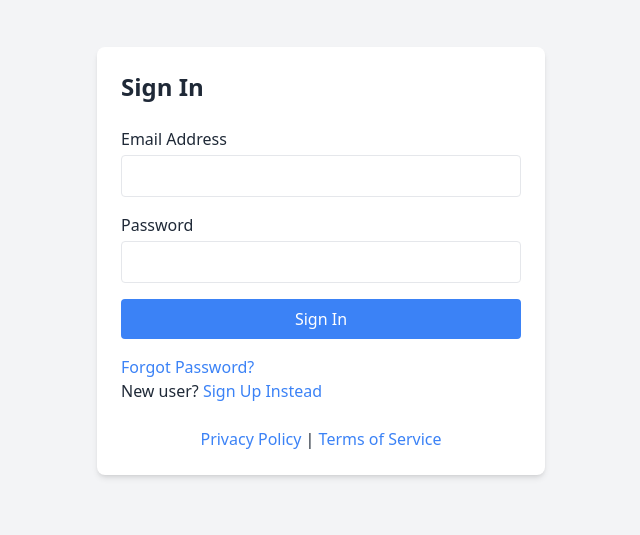
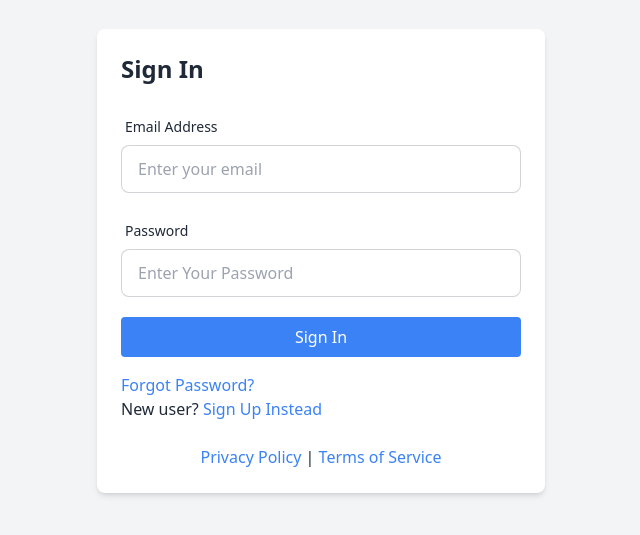
Before and after one commit to rhshuvo44/Car-Rental-Reservation-System, a React (Vite) app: page /login in a window 1280 px wide. Shown: the part 139-674 px from the top of the page, without its empty margins (319-959 px from the left). Built offline with nearby package versions, Linux system fonts and the light colour scheme.

Commit message:
login pages

```diff
--- /dev/null
+++ b/src/components/form/CustomForm.tsx
@@ -0,0 +1,49 @@
+import { ReactNode } from "react";
+import {
+  FieldValues,
+  FormProvider,
+  SubmitHandler,
+  useForm,
+} from "react-hook-form";
+
+type TFormConfig = {
+  defaultValues?: Record<string, any>;
+  resolver?: any;
+};
+
+type TFormProps = {
+  onSubmit: SubmitHandler<FieldValues>;
+  children: ReactNode;
+} & TFormConfig;
+
+const CustomForm = ({
+  onSubmit,
+  children,
+  defaultValues,
+  resolver,
+}: TFormProps) => {
+  const formConfig: TFormConfig = {};
+
+  if (defaultValues) {
+    formConfig["defaultValues"] = defaultValues;
+  }
+
+  if (resolver) {
+    formConfig["resolver"] = resolver;
+  }
+
+  const methods = useForm(formConfig);
+
+  const submit: SubmitHandler<FieldValues> = (data) => {
+    onSubmit(data);
+    methods.reset();
+  };
+
+  return (
+    <FormProvider {...methods}>
+      <form onSubmit={methods.handleSubmit(submit)}>{children}</form>
+    </FormProvider>
+  );
+};
+
+export default CustomForm;
--- /dev/null
+++ b/src/components/form/CustomInput.tsx
@@ -0,0 +1,53 @@
+import { Controller } from "react-hook-form";
+
+type TInputProps = {
+  type: string;
+  name: string;
+  label?: string;
+  placeholder?: string;
+  disabled?: boolean;
+};
+
+const CustomInput = ({ type, name, label, placeholder }: TInputProps) => {
+  return (
+    <div style={{ marginBottom: "20px" }}>
+      <Controller
+        name={name}
+        render={({ field, fieldState }) => (
+          <label className="form-control w-full">
+            <div className="label">
+              <span className="label-text">{label}</span>
+            </div>
+            <input
+              {...field}
+              type={type}
+              placeholder={placeholder}
+              //   className={`input input-bordered w-full`}
+              className={`input input-bordered w-full ${
+                fieldState.error ? "border-red-500" : ""
+              }`}
+            />
+            {fieldState.error && (
+              <p className="text-red-500 text-sm mt-1">
+                {fieldState?.error?.message}
+              </p>
+            )}
+          </label>
+        )}
+      />
+    </div>
+  );
+};
+
+export default CustomInput;
+{
+  /* <Form.Item label={label}>
+            <Input
+              {...field}
+              type={type}
+              id={name}
+              size="large"
+              disabled={disabled}
+            />
+          </Form.Item> */
+}
--- a/src/components/home/FeaturedCars.tsx
+++ b/src/components/home/FeaturedCars.tsx
@@ -1,3 +1,4 @@
+import { Link } from "react-router-dom";
 import car from "../../assets/image/car-right.png";
 
 const cars = [
@@ -42,7 +43,9 @@ const FeaturedCars = () => {
               <p>{car.description}</p>
               <div className="card-actions justify-between items-center">
                 <span className="text-lg font-bold">{car.price}</span>
-                <button className="btn btn-primary">Book Now</button>
+                <button className="btn btn-primary">
+                  <Link to={`/booking/${car.id}`}>Book Now</Link>
+                </button>
               </div>
             </div>
           </div>
--- a/src/pages/Login.tsx
+++ b/src/pages/Login.tsx
@@ -1,37 +1,34 @@
 import { zodResolver } from "@hookform/resolvers/zod";
-import { useForm } from "react-hook-form";
-import { Link } from "react-router-dom";
-import { z } from "zod";
+import { FieldValues, SubmitHandler } from "react-hook-form";
+import { Link, useNavigate } from "react-router-dom";
+import { toast } from "sonner";
+import CustomForm from "../components/form/CustomForm";
+import CustomInput from "../components/form/CustomInput";
+import { useLoginMutation } from "../redux/features/auth/authApi";
+import { setUser, TUser } from "../redux/features/auth/authSlice";
+import { useAppDispatch } from "../redux/hook";
+import { loginSchema } from "../schema/zodValidationSchema";
+import { verifyToken } from "../util/verifyToken";
 
 // Define the validation schema with Zod
-const schema = z.object({
-  email: z
-    .string()
-    .email("Invalid email address.")
-    .min(1, "Email is required."),
-  password: z.string().min(1, "Password is required."),
-});
-
-type FormData = z.infer<typeof schema>;
 
 const Login = () => {
-  const {
-    register,
-    handleSubmit,
-    formState: { errors },
-  } = useForm<FormData>({
-    resolver: zodResolver(schema),
-  });
+  const navigate = useNavigate();
+  const dispatch = useAppDispatch();
 
-  const onSubmit = async (data: FormData) => {
-    // Simulate API call for login
+  const [login] = useLoginMutation();
+
+  const onSubmit: SubmitHandler<FieldValues> = async (data: FieldValues) => {
     try {
-      // Replace with your API login logic
-      console.log("User signed in:", data);
-      // Redirect to the dashboard after successful login
+      const res = await login(data).unwrap();
+
+      const user = verifyToken(res?.token) as TUser;
+      dispatch(setUser({ user, token: res.token }));
+
+      toast.success(res?.message);
+      navigate(`/${user?.role}/dashboard`, { replace: true });
     } catch (error) {
-      console.error("Error during login:", error);
-      // Optionally set an error state here if the API fails
+      console.log(error);
     }
   };
 
@@ -39,42 +36,26 @@ const Login = () => {
     <div className="flex items-center justify-center min-h-screen bg-gray-100">
       <div className="bg-white p-6 rounded-lg shadow-md w-full max-w-md">
         <h2 className="text-2xl font-bold mb-6">Sign In</h2>
-
-        <form onSubmit={handleSubmit(onSubmit)}>
-          <div className="mb-4">
-            <label className="block mb-1">Email Address</label>
-            <input
-              type="email"
-              {...register("email")}
-              className={`border rounded p-2 w-full ${
-                errors.email ? "border-red-500" : ""
-              }`}
-            />
-            {errors.email && (
-              <p className="text-red-500">{errors.email.message}</p>
-            )}
-          </div>
-          <div className="mb-4">
-            <label className="block mb-1">Password</label>
-            <input
-              type="password"
-              {...register("password")}
-              className={`border rounded p-2 w-full ${
-                errors.password ? "border-red-500" : ""
-              }`}
-            />
-            {errors.password && (
-              <p className="text-red-500">{errors.password.message}</p>
-            )}
-          </div>
+        <CustomForm onSubmit={onSubmit} resolver={zodResolver(loginSchema)}>
+          <CustomInput
+            type="email"
+            name="email"
+            label="Email Address"
+            placeholder="Enter your email"
+          />
+          <CustomInput
+            type="password"
+            name="password"
+            label="Password"
+            placeholder="Enter Your Password"
+          />
           <button
             type="submit"
             className="bg-blue-500 text-white px-4 py-2 rounded w-full hover:bg-blue-600"
           >
             Sign In
           </button>
-        </form>
-
+        </CustomForm>
         <div className="mt-4">
           <p>
             <Link
--- a/src/redux/api/api.ts
+++ b/src/redux/api/api.ts
@@ -4,6 +4,7 @@ import {
     FetchArgs, fetchBaseQuery
 } from "@reduxjs/toolkit/query/react";
 import { toast } from "sonner";
+import { logout, setUser } from "../features/auth/authSlice";
 import { RootState } from '../store';
 
 const baseQuery = fetchBaseQuery({
--- /dev/null
+++ b/src/redux/features/admin/bookingApi.ts
@@ -0,0 +1,24 @@
+import { baseApi } from "../../api/api";
+
+
+const bookingApi = baseApi.injectEndpoints({
+    endpoints: (builder) => ({
+        getAllBookings: builder.query({
+            query: () => ({
+                url: '/bookings',
+                method: 'GET',
+            }),
+        }),
+        createBookings: builder.mutation({
+            query: (bookingData) => ({
+                url: '/bookings',
+                method: 'POST',
+                body: bookingData,
+            }),
+        }),
+    }),
+})
+
+
+
+export const { useGetAllBookingsQuery, useCreateBookingsMutation } = bookingApi;
--- /dev/null
+++ b/src/redux/features/admin/carApi.ts
@@ -0,0 +1,24 @@
+import { baseApi } from "../../api/api";
+
+
+const carApi = baseApi.injectEndpoints({
+    endpoints: (builder) => ({
+        getAllCar: builder.query({
+            query: () => ({
+                url: '/cars',
+                method: 'GET',
+            }),
+        }),
+        createCar: builder.mutation({
+            query: (bookingData) => ({
+                url: '/cars',
+                method: 'POST',
+                body: bookingData,
+            }),
+        }),
+    }),
+})
+
+
+
+export const { useGetAllCarQuery } = carApi;
--- /dev/null
+++ b/src/schema/zodValidationSchema.ts
@@ -0,0 +1,8 @@
+import { z } from "zod";
+
+export const loginSchema = z.object({
+    email: z
+        .string()
+        .email("Invalid email address."),
+    password: z.string().min(1, "Password is required."),
+});
--- /dev/null
+++ b/src/types/types.ts
@@ -0,0 +1,12 @@
+export type TCar = {
+    _id?: string;
+    name: string
+    imageUrl: string;
+    description?: string
+    color: string
+    isElectric: boolean
+    status?: 'available' | 'unavailable'
+    features?: string[]
+    pricePerHour: number
+    isDeleted?: boolean
+}
```
Also changed, not shown: src/pages/CarListing.tsx (+53 -45 lines).
